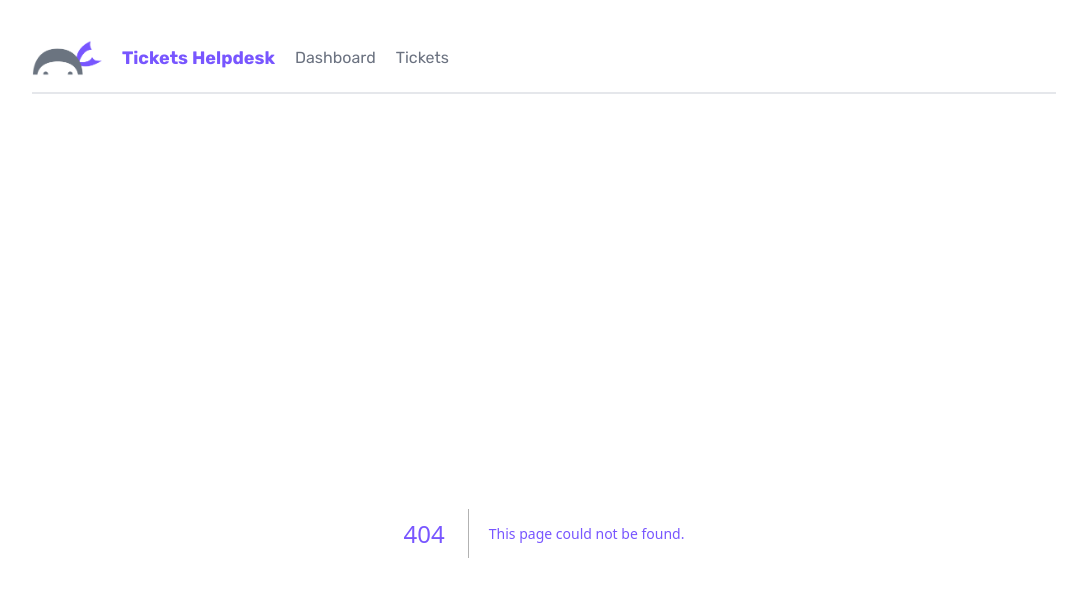
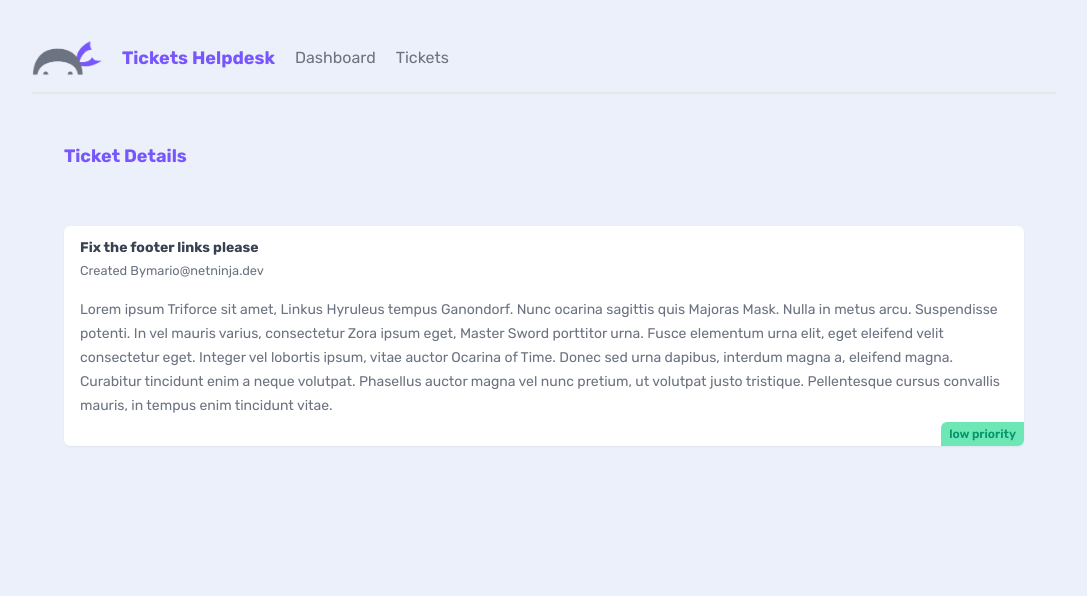
Before and after one commit to Mohab2000/TicketsApp-NextJS, a Next.js app: page /tickets/1 in a window 1280 px wide. Before the commit this address had no page. Shown: the top 596 px of the page, without its empty margins (96-1183 px from the left). Built offline with nearby package versions, Linux system fonts and the light colour scheme; data requests are answered from the project's data file.

Commit message:
Ticket Details Page

```diff
--- a/app/tickets/TicketList.jsx
+++ b/app/tickets/TicketList.jsx
@@ -1,3 +1,5 @@
+import Link from "next/link";
+
 async function getTickets() {
   const res = await fetch("http://localhost:4000/tickets", {
     next: {
@@ -13,11 +15,13 @@
     <>
       {tickets.map((ticket) => (
         <div key={ticket.id} className="card my-5">
-          <h3>{ticket.title}</h3>
-          <p>{ticket.body.slice(0, 200)}...</p>
-          <div className={`pill ${ticket.priority}`}>
-            {ticket.priority} priority
-          </div>
+          <Link href={`/tickets/${ticket.id}`}>
+            <h3>{ticket.title}</h3>
+            <p>{ticket.body.slice(0, 200)}...</p>
+            <div className={`pill ${ticket.priority}`}>
+              {ticket.priority} priority
+            </div>
+          </Link>
         </div>
       ))}
       {tickets.length === 0 && (
--- /dev/null
+++ b/app/tickets/[id]/page.jsx
@@ -0,0 +1,30 @@
+import React from "react";
+
+async function getTicket(id) {
+  const res = await fetch("http://localhost:4000/tickets/" + id, {
+    next: {
+      revalidate: 60, //no cache
+    },
+  });
+
+  return res.json();
+}
+export default async function TicketDetails({ params }) {
+  const ticket = await getTicket(params.id);
+
+  return (
+    <main>
+      <nav>
+        <h2>Ticket Details</h2>
+      </nav>
+      <div className="card">
+        <h3>{ticket.title}</h3>
+        <small>Created By{ticket.user_email}</small>
+        <p>{ticket.body}</p>
+        <div className={`pill ${ticket.priority}`}>
+          {ticket.priority} priority
+        </div>
+      </div>
+    </main>
+  );
+}
```
